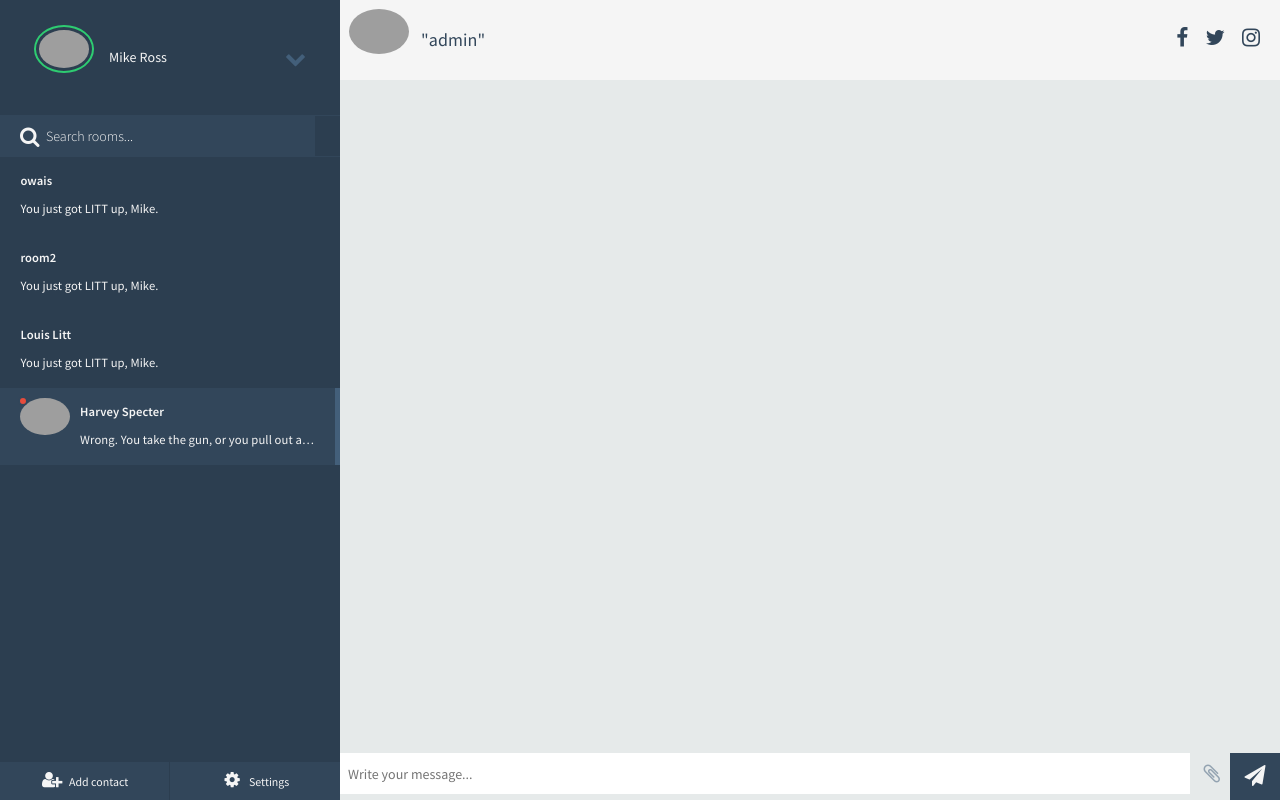
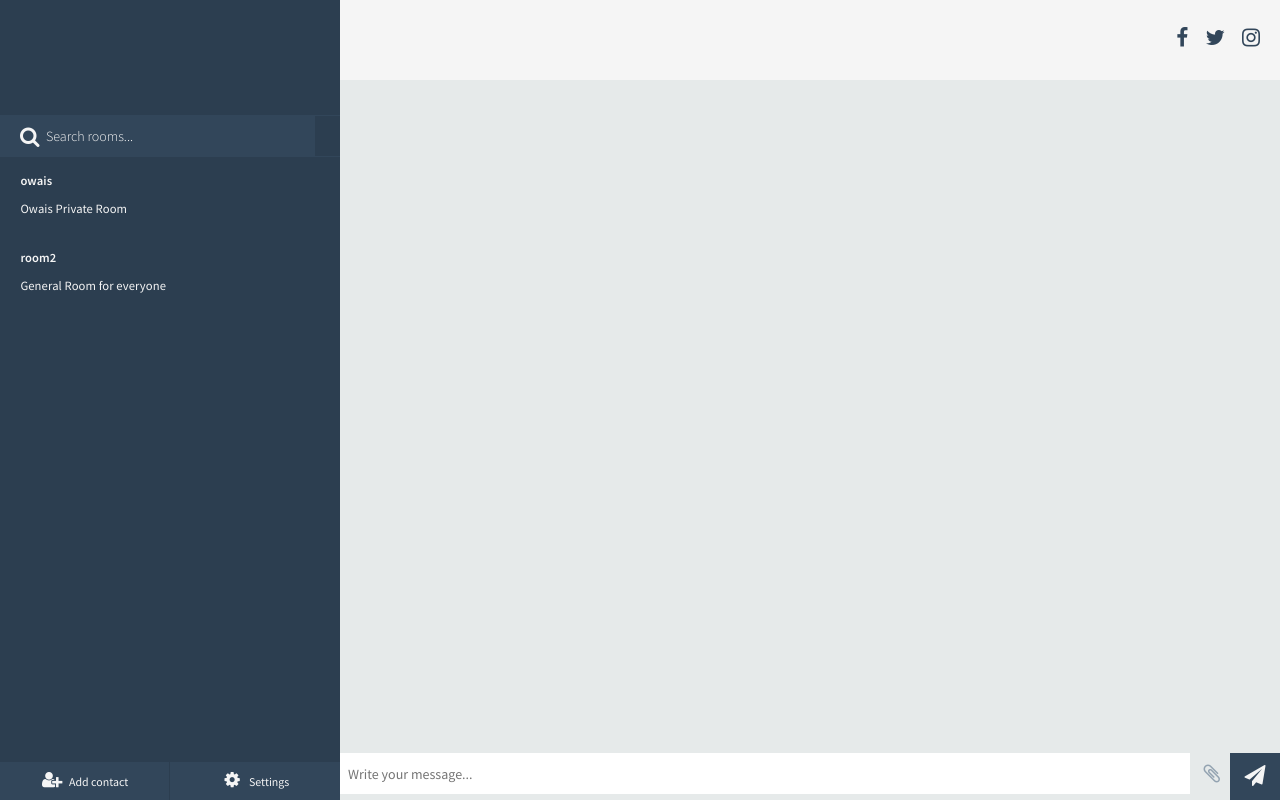
Before and after one commit to owaispkr/basicChatProject, a Django app: page /chat/chatroom in a window 1280 px wide. Run offline with Django 3.2, Linux system fonts and the light colour scheme; a user stored in the database is signed in; data comes from the database, SQL or seed files in the repository; both versions use the stored data as it was after the commit; some libraries are stand-ins or nearby versions; grey boxes are pictures that could not be loaded.

Commit message:
adding chatroom view

```diff
--- a/chat/models.py
+++ b/chat/models.py
@@ -4,6 +4,7 @@ from django.db import models
 
 class Room(models.Model):
     room = models.TextField(max_length=100)
+    room_description = models.TextField(max_length=100, null=True)
 
     def __str__(self):
         return self.room
@@ -18,5 +19,8 @@ class Message(models.Model):
     def __str__(self):
         return self.author.username
 
-    def last_10_messages(self, room):
+    def messages_on_load(self, room):
         return Message.objects.filter(room__room=room).order_by('-timestamp').all()[:10]
+
+    def conversation_history(self, room, msg_limit_from, msg_limit_to):
+        return Message.objects.filter(room__room=room).order_by('-timestamp').all()[msg_limit_from:msg_limit_to]
--- a/chat/templates/chat/chatroom.html
+++ b/chat/templates/chat/chatroom.html
@@ -14,6 +14,7 @@
     <script src="//netdna.bootstrapcdn.com/bootstrap/3.0.0/js/bootstrap.min.js"></script>
     <script src="//code.jquery.com/jquery-1.11.1.min.js"></script>
     <link rel="stylesheet" href="{% static 'style.css' %}" />
+    <script src="https://ajax.googleapis.com/ajax/libs/jquery/3.5.1/jquery.min.js"></script>
   </head>
 
 <body>
@@ -21,25 +22,7 @@
     <div id="sidepanel">
       <div id="profile">
         <div class="wrap">
-          <img id="profile-img" src="http://emilcarlsson.se/assets/mikeross.png" class="online" alt="" />
-          <p>Mike Ross</p>
-          <i class="fa fa-chevron-down expand-button" aria-hidden="true"></i>
-          <div id="status-options">
-            <ul>
-              <li id="status-online" class="active"><span class="status-circle"></span> <p>Online</p></li>
-              <li id="status-away"><span class="status-circle"></span> <p>Away</p></li>
-              <li id="status-busy"><span class="status-circle"></span> <p>Busy</p></li>
-              <li id="status-offline"><span class="status-circle"></span> <p>Offline</p></li>
-            </ul>
-          </div>
-          <div id="expanded">
-            <label for="twitter"><i class="fa fa-facebook fa-fw" aria-hidden="true"></i></label>
-            <input name="twitter" type="text" value="mikeross" />
-            <label for="twitter"><i class="fa fa-twitter fa-fw" aria-hidden="true"></i></label>
-            <input name="twitter" type="text" value="ross81" />
-            <label for="twitter"><i class="fa fa-instagram fa-fw" aria-hidden="true"></i></label>
-            <input name="twitter" type="text" value="mike.ross" />
-          </div>
+
         </div>
       </div>
       <div id="search">
@@ -49,34 +32,15 @@
       <div id="contacts">
         <ul>
             {% for room_list in room  %}
-                <li class="contact">
+                <li class="contact" onclick='onclickRoom(this);'>
                     <div class="wrap">
                         <div class="meta">
-                            <p class="name">{{ room_list.room }}</p>
-                            <p class="preview">You just got LITT up, Mike.</p>
+                            <p class="name room">{{ room_list.room }}</p>
+                            <p class="preview">{{ room_list.room_description }}</p>
                         </div>
                     </div>
                 </li>
             {% endfor %}
-          <li class="contact">
-            <div class="wrap">
-
-              <div class="meta">
-                <p class="name">Louis Litt</p>
-                <p class="preview">You just got LITT up, Mike.</p>
-              </div>
-            </div>
-          </li>
-          <li class="contact active">
-            <div class="wrap">
-              <span class="contact-status busy"></span>
-              <img src="http://emilcarlsson.se/assets/harveyspecter.png" alt="" />
-              <div class="meta">
-                <p class="name">Harvey Specter</p>
-                <p class="preview">Wrong. You take the gun, or you pull out a bigger one. Or, you call their bluff. Or, you do any one of a hundred and forty six other things.</p>
-              </div>
-            </div>
-          </li>
         </ul>
       </div>
       <div id="bottom-bar">
@@ -86,24 +50,16 @@
     </div>
     <div class="content">
       <div class="contact-profile">
-        <img src="http://emilcarlsson.se/assets/harveyspecter.png" alt="" />
-        <p>{{ username }}</p>
+
+        <p class="room_name" style="padding-left: 15px;"></p>
         <div class="social-media">
           <i class="fa fa-facebook" aria-hidden="true"></i>
           <i class="fa fa-twitter" aria-hidden="true"></i>
           <i class="fa fa-instagram" aria-hidden="true"></i>
         </div>
       </div>
-      <div class="messages">
+      <div class="messages" onscroll="onDivScroll(this)" style="padding-bottom: 50px;">
         <ul id="chat-log">
-          {% comment %} <li class="sent">
-            <img src="http://emilcarlsson.se/assets/mikeross.png" alt="" />
-            <p>How the hell am I supposed to get a jury to believe you when I am not even sure that I do?!</p>
-          </li>
-          <li class="replies">
-            <img src="http://emilcarlsson.se/assets/harveyspecter.png" alt="" />
-            <p>When you're backed against the wall, break the god damn thing down.</p>
-          </li> {% endcomment %}
         </ul>
       </div>
       <div class="message-input">
@@ -120,6 +76,134 @@
 
 <script src="{% static 'main.js' %}"></script>
 
+    <script>
+        let _loading = false;
+        let _msg_limit_from = 10;
+
+        function onDivScroll(selector) {
+            if($('.messages').scrollTop()< 7){
+
+                if(!_loading){
+                    _loading = true;
+                    console.log("fetching")
+                    chatSocket.send(JSON.stringify({
+                        'command':'conversation_history',
+                        'room': roomName,
+                        'msg_limit_from':_msg_limit_from,
+                        'msg_limit_to':_msg_limit_from+10,
+                    }));
+                }
+
+            }
+        }
+
+        const username = {{ username }};
+        let roomName = '';
+
+        let chatSocket;
+
+        function onclickRoom(selector){
+             $('#chat-log').html('')
+            try{
+                chatSocket.onclose
+            }
+            catch(e){}
+
+            roomName = $(selector).find('.room').text();
+            $('.room_name').text(roomName)
+            if(roomName!==''){
+               chatSocket = new WebSocket(
+                    'ws://'
+                    + window.location.host
+                    + '/ws/chat/'
+                    + roomName
+                    + '/'
+            );
+
+            chatSocket.onopen = function(event) {
+                chatSocket.send(JSON.stringify({
+                    'command':'messages_on_load',
+                    'room': roomName
+                }));
+            };
+
+            chatSocket.onmessage = function(e) {
+                const data = JSON.parse(e.data);
+
+                let chatcolor = "sent";
+
+
+                if(data.command=='new_messages'){
+                    if(data.author===username){
+                        chatcolor = "replies";
+                    }
+                    var a = '<li class="'+chatcolor+'"><img src="http://emilcarlsson.se/assets/harveyspecter.png" alt="" /><p> ' + data.message + '</p></li>'
+                    $('#chat-log').append(a)
+                    scrollDown();
+                }
+                else if(data.command=='messages_on_load') {
+                    data.messages.map(function(key, value){
+                        if(key.author===username){
+                            chatcolor = "replies";
+                        }
+                        var msg = '<li class="'+chatcolor+'"><img src="http://emilcarlsson.se/assets/harveyspecter.png" alt="" /><p> ' + key.message + '</p></li>'
+                        $('#chat-log').prepend(msg)
+                        })
+                    scrollDown();
+                }
+                else if(data.command=='conversation_history') {
+
+                    data.messages.map(function(key, value){
+                        if(key.author===username){
+                            chatcolor = "replies";
+                        }
+                        var msg = '<li class="'+chatcolor+'"><img src="http://emilcarlsson.se/assets/harveyspecter.png" alt="" /><p> ' + key.message + '</p></li>'
+                        $('#chat-log').prepend(msg)
+                        })
+                    console.log("fetch complete")
+                    _msg_limit_from = _msg_limit_from + 10;
+                    _loading = false;
+                }
+
+
+
+            };
+          }
+
+      }
+
+        $('#chat-message-input').focus();
+
+        $('#chat-message-input').keyup(function(e) {
+            if (e.keyCode === 13) {  // enter, return
+                $('#chat-message-submit').click();
+            }
+        }) ;
+
+        $('#chat-message-submit').click(function(e) {
+            const message = $('#chat-message-input').val();
+        });
+
+        $('#chat-message-submit').click(function(e) {
+            const message = $('#chat-message-input').val();
+
+            chatSocket.send(JSON.stringify({
+                'message': message,
+                'from': username,
+                'room': roomName,
+                'command':'new_messages'
+            }));
+            $('#chat-message-input').val('');
+        });
+
+        function scrollDown(){
+            console.log("hitting scroll down")
+            $(".messages").animate({ scrollTop: $('.messages').prop("scrollHeight")}, 1000);
+        }
+
+
+
+    </script>
 
 </body>
 
--- a/chat/templates/chat/room.html
+++ b/chat/templates/chat/room.html
@@ -15,6 +15,7 @@
     <h3>User: {{ username }}</h3>
 
     <script>
+
 
         const username = {{ username }};
         const roomName = {{ room_name_json }};
@@ -57,7 +58,9 @@
 
         $('#chat-message-input').focus();
         $('#chat-message-input').keyup(function(e) {
+
             if (e.keyCode === 13) {  // enter, return
+
                 $('#chat-message-submit').click();
             }
         }) ;
--- a/chat/views.py
+++ b/chat/views.py
@@ -21,7 +21,8 @@ def room(request, room_name):
 
 @login_required
 def chatroom(request):
-    room = list(Room.objects.all().values('room'))
+    room = list(Room.objects.all().values())
+    print(room)
     return render(request, 'chat/chatroom.html', {
         'username': mark_safe(json.dumps(request.user.username)),
         'room': room
```
Also changed, not shown: chat/consumers.py (+17 -4 lines), chat/migrations/0004_auto_20200821_1459.py (added), db.sqlite3.
